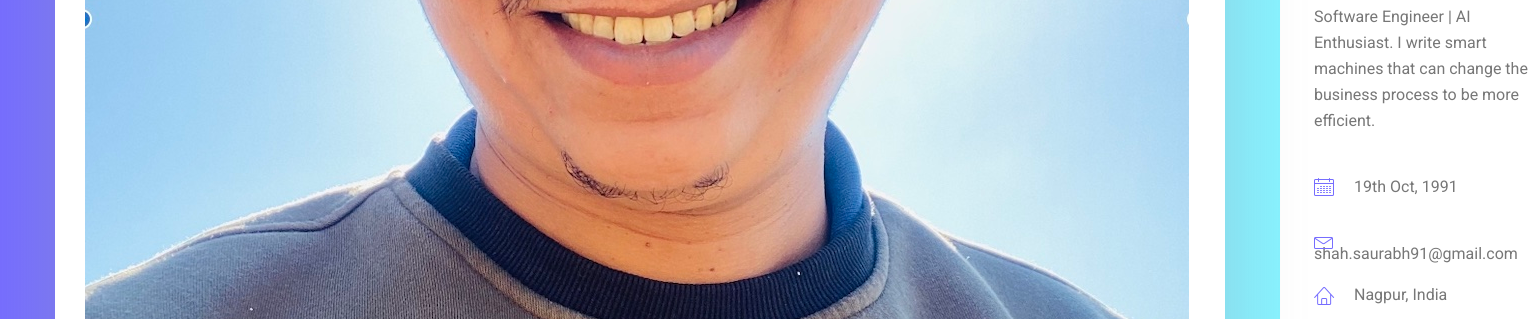
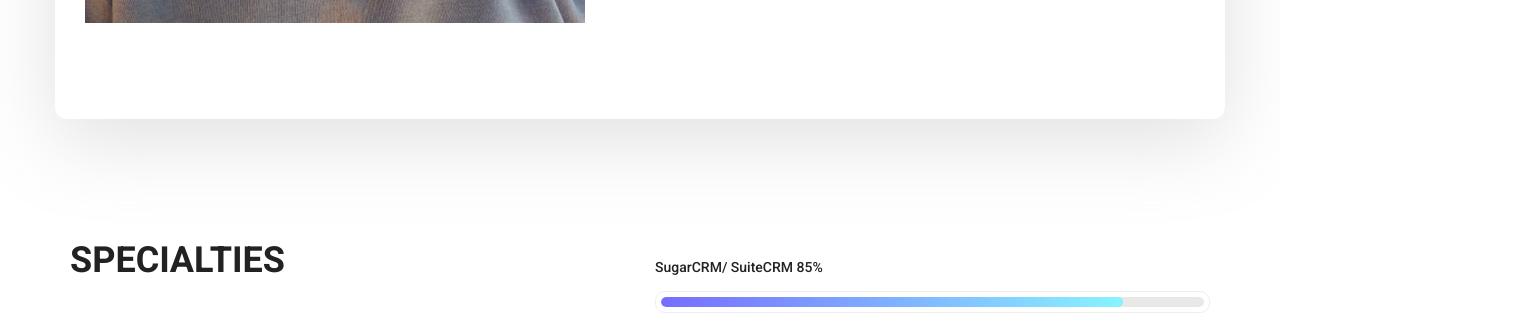
Before and after one commit to saurabhshahare/saurabhshahare.github.io, a plain HTML site: page index.html in a window 1280 px wide. Shown: the part 841-1160 px from the top of the page, 1535 px wide, since content can reach past the window. Drawn offline with Linux system fonts and the light colour scheme.

Commit message:
Update index.html

```diff
--- a/index.html
+++ b/index.html
@@ -59,7 +59,7 @@
 					<div class="banner_content">
 						<div class="media">
 							<div class="d-flex">
-								<img src="img/saurabh_v1.jpg" alt="Saurabh Shahare - Profile Photo">
+								<img src="img/saurabh_v1.jpg" alt="Saurabh Shahare - Profile Photo" style="width: 500px !important;">
 							</div>
 							<div class="media-body">
 								<div class="personal_text">
```
